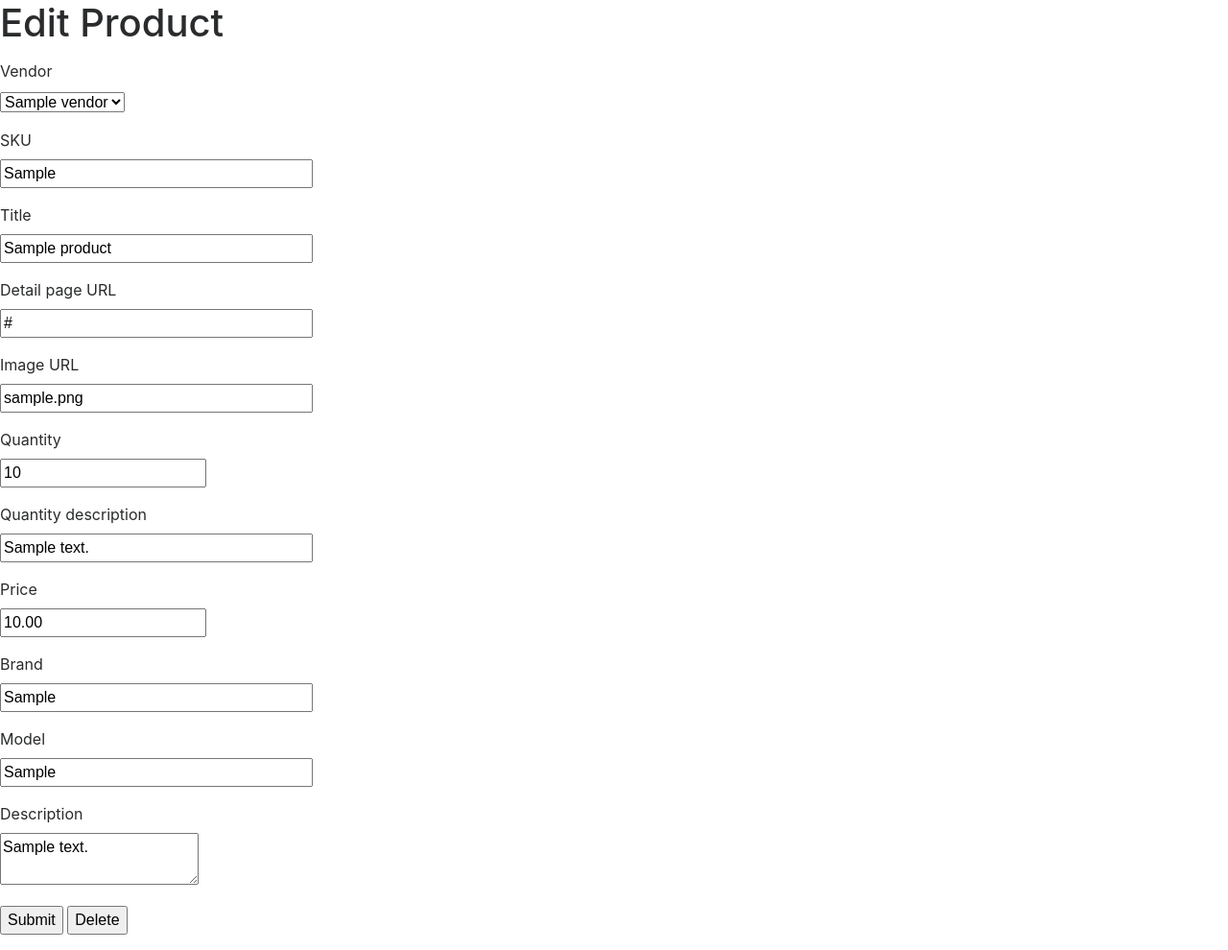
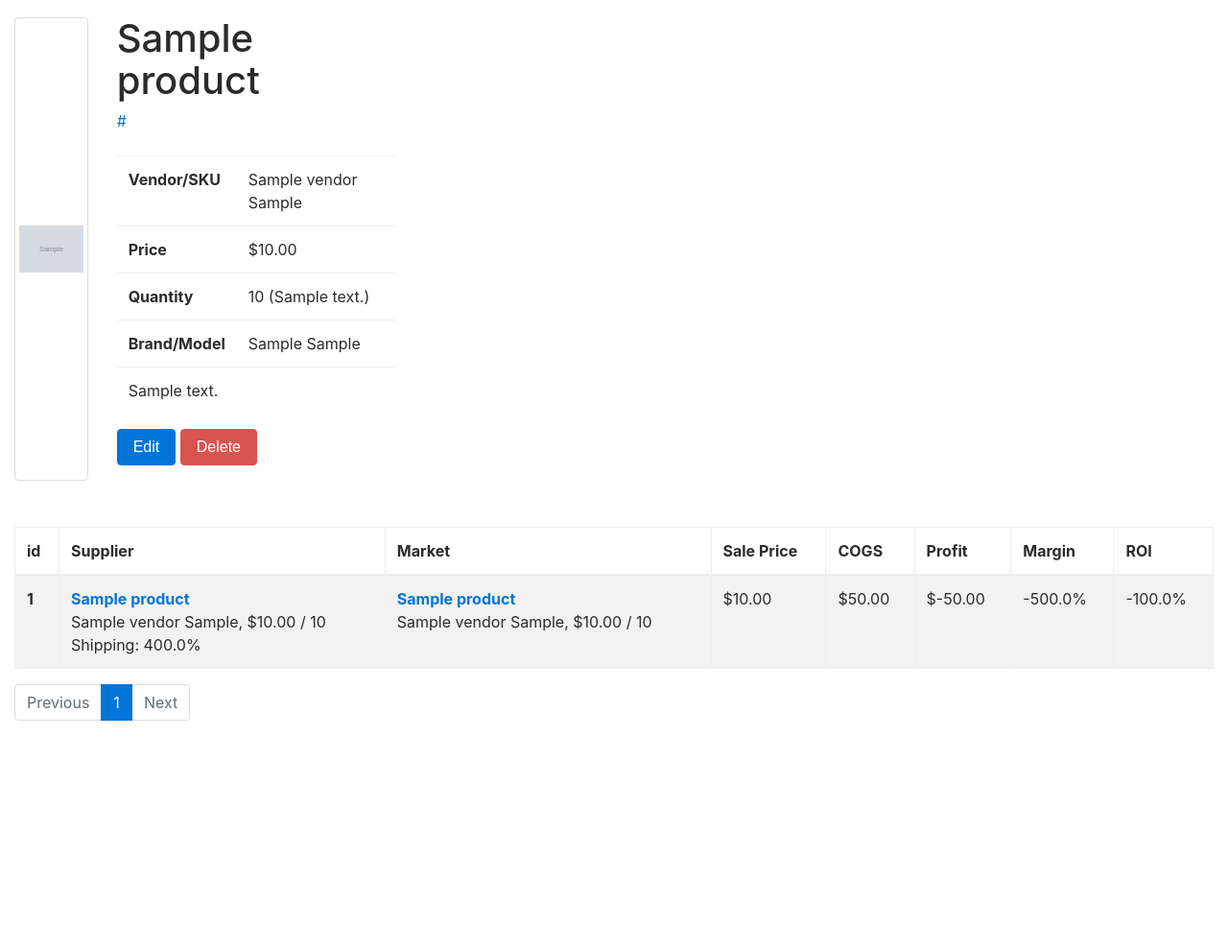
Before and after one commit to garrettmk/colander, a Flask app: page /products/1 in a window 1280 px wide. Shown: the part 92-1082 px from the top of the page at 96% size. After the commit the page ends 843 px from the top, so only its background shows below. Run offline with Flask 3, Linux system fonts and the light colour scheme; a user stored in the database is signed in; tables that the repository leaves empty hold one stand-in row (values such as "Sample post"); grey boxes marked "Sample" are stand-in pictures; some libraries are stand-ins or nearby versions.

Commit message:
Updated the Products routes and pages.

```diff
--- a/web/app/forms.py
+++ b/web/app/forms.py
@@ -60,14 +60,14 @@ class EditProductForm(FlaskForm):
     vendor_id = SelectField('Vendor', coerce=int, validators=[DataRequired()])
     sku = StringField('SKU', validators=[DataRequired()])
     title = StringField('Title', validators=[Optional(), Length(max=256)])
-    detail_url = URLField('Detail page URL')
-    image_url = URLField('Image URL')
-    price = DecimalField('Price', places=2)
+    detail_url = URLField('Detail page URL', validators=[Optional()])
+    image_url = URLField('Image URL', validators=[Optional()])
+    price = DecimalField('Price', places=2, validators=[Optional()])
     quantity = IntegerField('Quantity', validators=[Optional()])
-    quantity_desc = StringField('Quantity description')
-    brand = StringField('Brand')
-    model = StringField('Model')
-    upc = StringField('UPC')
+    quantity_desc = StringField('Quantity description', validators=[Optional()])
+    brand = StringField('Brand', validators=[Optional()])
+    model = StringField('Model', validators=[Optional()])
+    upc = StringField('UPC', validators=[Optional()])
     description = TextAreaField('Description', validators=[Optional()])
 
     submit = SubmitField('Submit')
--- a/web/app/routes.py
+++ b/web/app/routes.py
@@ -159,6 +159,7 @@ def vendor_details(vendor_id):
 @app.route('/quantitymap', methods=['GET', 'POST'])
 @login_required
 def quantity_map():
+    """Render the top-level Quantity Maps index page."""
     form = EditQuantityMapForm()
     if form.validate_on_submit():
         qmap = QuantityMap(
@@ -207,30 +208,7 @@ def edit_quantity_map(qmap_id):
 @app.route('/products', methods=['GET', 'POST'])
 @login_required
 def products():
-    # form = EditProductForm()
-    # if form.validate_on_submit():
-    #     product = Product()
-    #     form.populate_obj(product)
-    #     db.session.add(product)
-    #     db.session.commit()
-    #
-    #     if db.session.query(Vendor.name).filter(Vendor.id == form.vendor_id.data).first()[0] == 'Amazon':
-    #         chain(
-    #             chord(
-    #                 (
-    #                     GetCompetitivePricingForASIN.s(product.sku),
-    #                     ItemLookup.s(product.sku),
-    #                 ),
-    #                 update_amazon_listing.s(product.id)
-    #             ),
-    #             update_fba_fees.s()
-    #         ).apply_async()
-    #     else:
-    #         find_amazon_matches.delay(product.id)
-    #
-    #     flash(f'Product created: {product.vendor.name} {product.sku}')
-    #     return redirect(url_for('products'))
-
+    """Render the top-level Products index page."""
     page_num = request.args.get('page', 1, type=int)
     products = Product.query.order_by(Product.title.asc()).paginate(page_num, app.config['MAX_PAGE_ITEMS'], False)
     product_count = Product.query.count()
@@ -242,30 +220,80 @@ def products():
     )
 
 
-@app.route('/products/<product_id>', methods=['GET', 'POST'])
+@app.route('/products/create', methods=['GET', 'POST'])
 @login_required
-def edit_product(product_id):
-    product = Product.query.filter_by(id=product_id).first()
-    if product is None:
-        flash(f'Invalid product id: {product_id}')
-        return redirect(url_for('products'))
+def new_product_form():
+    """Renders the New Product form."""
+    form = EditProductForm()
+    if form.validate_on_submit():
+        product = Product()
+        form.populate_obj(product)
+        db.session.add(product)
+        db.session.commit()
+        flash(f'Product {product.sku} created.')
 
+        if product.vendor_id == 1:
+            chain(
+                chord(
+                    (
+                        GetCompetitivePricingForASIN.s(product.sku),
+                        ItemLookup.s(product.sku)
+                    ),
+                    update_amazon_listing.s(product.id)
+                ),
+                update_fba_fees.s()
+            ).apply_async()
+        else:
+            find_amazon_matches.delay(product.id)
+
+        return jsonify(status='ok')
+
+    return render_template('forms/product.html', title='New Product', form=form)
+
+
+@app.route('/products/<product_id>')
+@login_required
+def product_details(product_id):
+    """Display a product's detail page."""
+    page_num = request.args.get('page', 1, type=int)
+
+    product = Product.query.filter_by(id=product_id).first_or_404()
+    opps = Opportunity.query.filter(
+        db.or_(
+            Opportunity.market_id == product_id,
+            Opportunity.supply_id == product_id
+        )
+    ).paginate(page_num, app.config['MAX_PAGE_ITEMS'], False)
+    return render_template(
+        'product_details.html',
+        product=product,
+        opps_page=opps
+    )
+
+
+@app.route('/products/edit/<product_id>', methods=['GET', 'POST'])
+@login_required
+def edit_product_form(product_id):
+    """Renders the Edit Product form."""
+    product = Product.query.filter_by(id=product_id).first_or_404()
     form = EditProductForm(obj=product)
-    if form.validate_on_submit() and form.submit.data:
-        data = form.data
-        data.pop('submit', None)
-        data.pop('delete', None)
-        data.pop('csrf_token', None)
-        clean_and_import(data)
-        flash(f'Changes saved')
-        return redirect(url_for('products'))
-    elif form.delete.data:
-        db.session.delete(product)
+    if form.validate_on_submit():
+        form.populate_obj(product)
         db.session.commit()
-        flash(f'Product deleted')
-        return redirect(url_for('products'))
+        flash('Changes saved')
+        return jsonify(status='ok')
 
-    return render_template('edit_product.html', title='Edit Product', form=form)
+    return render_template('forms/product.html', title='Edit Product', form=form)
+
+
+@app.route('/products/delete', methods=['POST'])
+def delete_product():
+    """Delete a product."""
+    product = Product.query.filter_by(id=request.form['product_id']).first_or_404()
+    db.session.delete(product)
+    db.session.commit()
+    flash(f'Product {product.vendor.name} {product.sku} deleted.')
+    return jsonify(status='ok')
 
 
 ########################################################################################################################
--- a/web/app/templates/base.html
+++ b/web/app/templates/base.html
@@ -58,6 +58,6 @@
     <script src="https://code.jquery.com/jquery-3.2.1.min.js" crossorigin="anonymous"></script>
     <script src="https://cdnjs.cloudflare.com/ajax/libs/popper.js/1.12.9/umd/popper.min.js" integrity="sha384-ApNbgh9B+Y1QKtv3Rn7W3mgPxhU9K/ScQsAP7hUibX39j7fakFPskvXusvfa0b4Q" crossorigin="anonymous"></script>
     <script src="https://maxcdn.bootstrapcdn.com/bootstrap/4.0.0-beta.3/js/bootstrap.min.js" integrity="sha384-a5N7Y/aK3qNeh15eJKGWxsqtnX/wWdSZSKp+81YjTmS15nvnvxKHuzaWwXHDli+4" crossorigin="anonymous"></script>
-    {% block script %}{% endblock %}
+    {% block scripts %}{% endblock %}
     </body>
 </html>
--- a/web/app/templates/macros.html
+++ b/web/app/templates/macros.html
@@ -1,12 +1,22 @@
-{% macro form_field(elem) -%}
+{# Macros for rendering form controls. #}
+{% macro form_field(elem, prepend='') -%}
 <div class="form-group">
-    {% do kwargs.update({'aria-describedby': elem.id + '-help'}) %}
-    {{ elem(class_='form-control', placeholder=elem.label.text, **kwargs) }}
-    <small id="{{ elem.id + '-help' }}" class="form-text text-muted">
-        {% for error in elem.errors %}
-        <span class="text-danger">{{ error }}</span>
-        {% endfor %}
-    </small>
+    {{ elem.label }}
+    <div class="input-group">
+        {%- if prepend -%}
+            <div class="input-group-prepend">
+                <span class="input-group-text">{{ prepend }}</span>
+            </div>
+        {%- endif %}
+        {%- if elem.errors -%}
+            {{ elem(class_='form-control is-invalid', **kwargs) }}
+        {%- else -%}
+            {{ elem(class_='form-control', **kwargs) }}
+        {%- endif -%}
+        <div class="invalid-feedback">
+            {% for error in elem.errors %}{{ error }}{% endfor %}
+        </div>
+    </div>
 </div>
 {%- endmacro %}
 
@@ -18,6 +28,8 @@
 {{ elem(class_='btn btn-primary', **kwargs) }}
 {%- endmacro %}
 
+
+{# Renders pagination buttons for a pagination object and an endpoint. #}
 {% macro show_pages(pagination, endpoint) %}
 <ul class="pagination">
     {% if pagination.has_prev %}
@@ -40,18 +52,17 @@
 </ul>
 {% endmacro %}
 
+
+{# Loads a form into a modal using jQuery. Must be placed in the $(document).ready() handler. #}
 {% macro dynamic_form(button_id, modal_id, form_endpoint, form_id, submit_id) %}
-<script>
-    $(document).ready(function() {
 $('#' + '{{ button_id }}').click(function() {
-            var url = "{{ url_for(form_endpoint) }}"
-            $.get(url, function(data) {
+    $.get('{{ form_endpoint }}', function(data) {
         $('#' + '{{ modal_id }}' + ' .modal-content').html(data);
        $('#' + '{{ modal_id }}').modal('show')
 
         $('#' + '{{ submit_id }}').click(function(event) {
             event.preventDefault();
-                    $.post(url, data=$('#' + form_id).serialize(), function(data) {
+            $.post('{{ form_endpoint }}', data=$('#' + '{{ form_id }}').serialize(), function(data) {
                 if (data.status == 'ok') {
                     $('#' + '{{ modal_id }}').modal('hide');
                     location.reload();
@@ -62,6 +73,4 @@
         });
     });
 });
-    });
-</script>
 {% endmacro %}
--- /dev/null
+++ b/web/app/templates/product_details.html
@@ -0,0 +1,107 @@
+{% extends "base.html" %}
+
+{% block scripts %}
+    {{ super() }}
+    <script>
+        $(document).ready(function() {
+            {{ macros.dynamic_form('editProductBtn', 'editProductDialog', url_for('edit_product_form', product_id=product.id), 'productForm', 'productFormSubmit') }}
+
+            $('#deleteProductBtn').click(function() {
+                var del = confirm('Are you sure you want to delete this product?')
+                if (del == true) {
+                    $.post('{{ url_for('delete_product') }}', data={product_id: {{ product.id }} }, function() {
+                        location.assign('{{ url_for('products') }}');
+                    });
+                };
+            });
+        });
+    </script>
+{% endblock %}
+
+{% block content %}
+<div class="modal fade" id="editProductDialog" tabindex="-1" role="dialog">
+    <div class="modal-dialog modal-lg" role="document">
+        <div class="modal-content">
+        </div>
+    </div>
+</div>
+<div class="container-fluid mt-3">
+    <div class="row justify-content-start">
+        <div class="col-1">
+            <div class="img-thumbnail" style="width: 100%; height: 100%; display: flex; align-items: center;">
+                <img style="max-width: 100%; max-height: 100%;" src="{{ product.image_url }}">
+            </div>
+        </div>
+        <div class="col-3">
+            <h1 id="productTitle">{{ product.title }}</h1>
+            <a href="{{ product.detail_url }}">{{ product.detail_url }}</a>
+            <table class="table mt-4">
+                <tbody>
+                    <tr>
+                        <th scope="row">Vendor/SKU</th>
+                        <td>{{ product.vendor.name }} {{ product.sku }}</td>
+                    </tr>
+                    <tr>
+                        <th scope="row">Price</th>
+                        <td>{{ as_money(product.price) }}</td>
+                    </tr>
+                    <tr>
+                        <th scope="row">Quantity</th>
+                        <td>{{ product.quantity }} ({{ product.quantity_desc }})</td>
+                    </tr>
+                    <tr>
+                        <th scope="row">Brand/Model</th>
+                        <td>{{ product.brand }} {{ product.model }}</td>
+                    </tr>
+                    <tr>
+                        <td colspan="2">{{ product.description }}</td>
+                    </tr>
+                </tbody>
+            </table>
+            <p>
+                <button id="editProductBtn" type="button" class="btn btn-primary">Edit</button>
+                <button id="deleteProductBtn" type="button" class="btn btn-danger">Delete</button>
+            </p>
+        </div>
+    </div>
+</div>
+<div class="container-fluid mt-5">
+    <table class="table table-striped table-bordered">
+        <thead>
+            <tr>
+                <th scope="col">id</th>
+                <th scope="col">Supplier</th>
+                <th scope="col">Market</th>
+                <th scope="col">Sale Price</th>
+                <th scope="col">COGS</th>
+                <th scope="col">Profit</th>
+                <th scope="col">Margin</th>
+                <th scope="col">ROI</th>
+            </tr>
+        </thead>
+        <tbody>
+            {% for opp in opps_page.items %}
+            <tr>
+                <td><b>{{ opp.id }}</b></td>
+                <td>
+                    <b><a target="blank_" href="{{ opp.supply.detail_url }}">{{ opp.supply.title }}</a></b><br>
+                    {{ opp.supply.vendor.name }} {{ opp.supply.sku }}, {{ as_money(opp.supply.price) }} / {{ opp.supply.quantity }}<br>
+                    Shipping: {{ as_percent(opp.supply.vendor.ship_rate) }}
+                </td>
+                <td>
+                    <b><a target="blank_" href="{{ opp.market.detail_url }}">{{ opp.market.title }}</a></b><br>
+                    {{ opp.market.vendor.name }} {{ opp.market.sku }}, {{ as_money(opp.market.price) }} / {{ opp.market.quantity }}<br>
+                </td>
+                <td>{{ as_money(opp.market.price) }}</td>
+                <td>{{ as_money(opp.cogs) }}</td>
+                <td>{{ as_money(opp.profit) }}</td>
+                <td>{{ as_percent(opp.margin) }}</td>
+                <td>{{ as_percent(opp.roi) }}</td>
+            </tr>
+            {% endfor %}
+        </tbody>
+    </table>
+    {{ macros.show_pages(opps_page, 'product_details', product_id=product.id) }}
+</div>
+
+{% endblock %}
```
Also changed, not shown: web/app/templates/forms/product.html (added, +61 -0 lines), web/app/templates/products.html (+19 -1 lines), web/app/templates/vendor_details.html (+2 -20 lines), web/app/templates/vendors.html (+7 -3 lines). Lines whose indentation alone changed are shown as unchanged.
